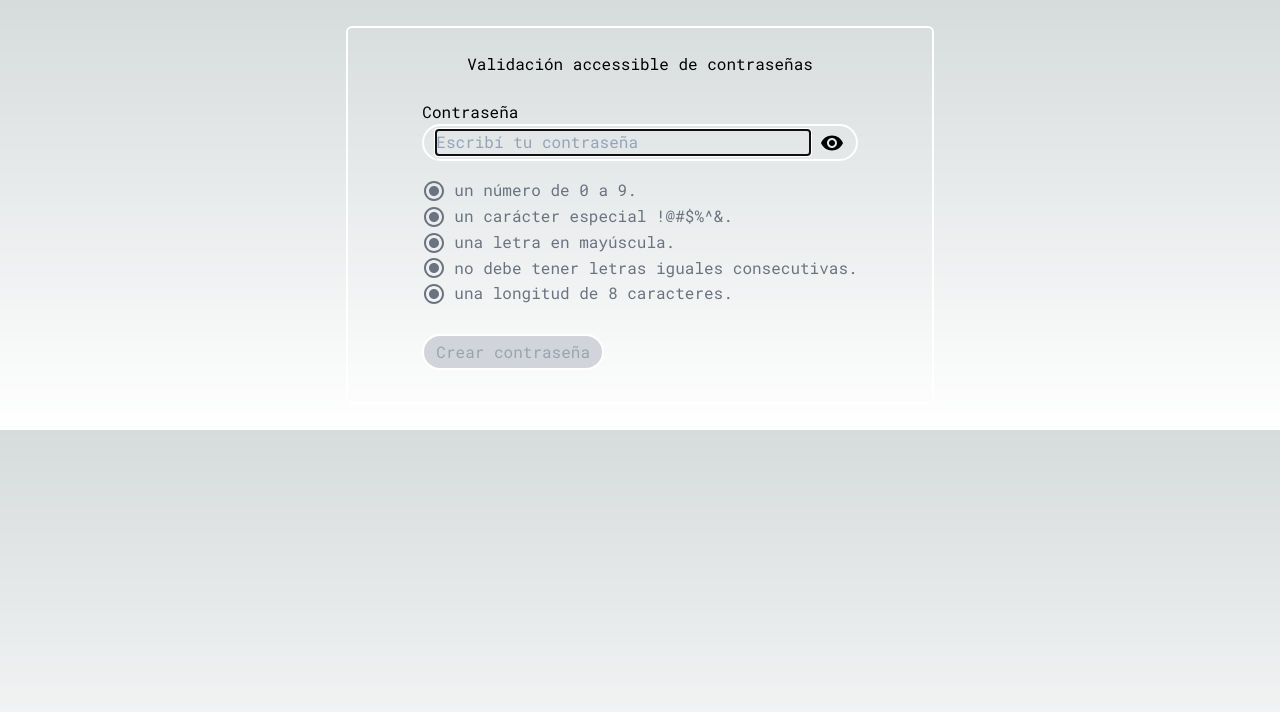
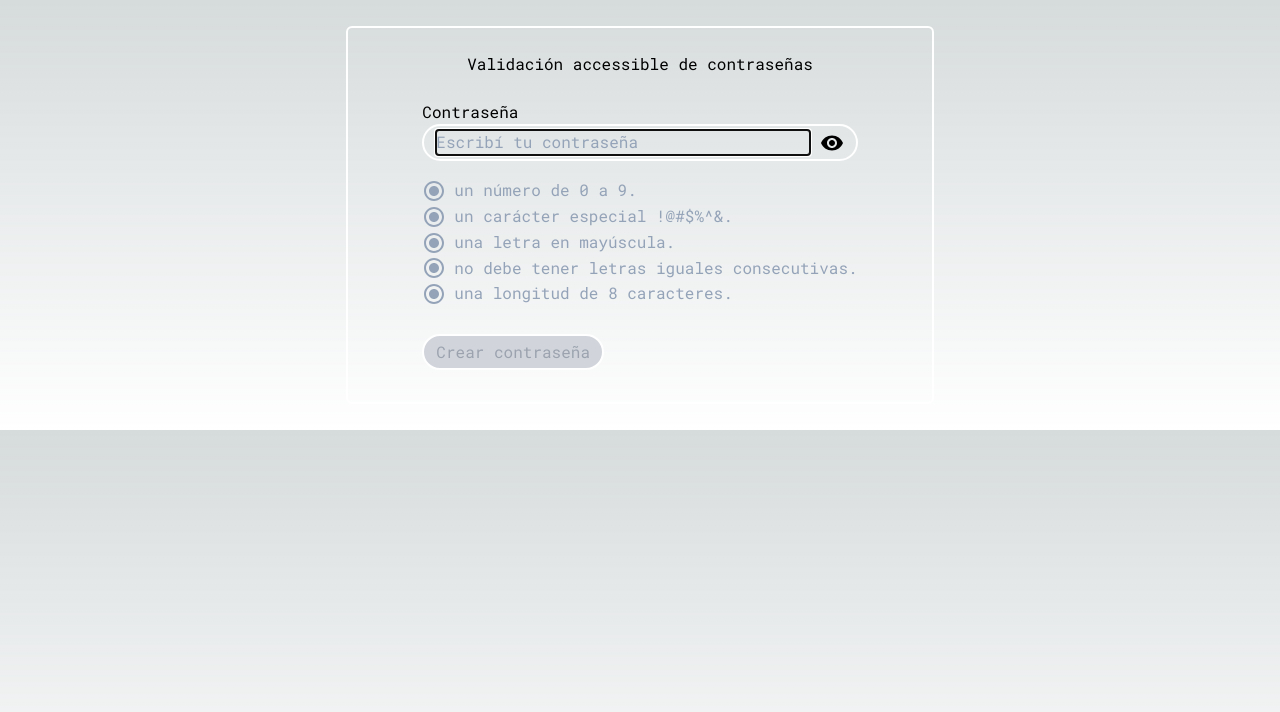
Before and after one commit to micaavigliano/password-a11y, a Next.js app: page / in a window 1280 px wide. Shown: the top 712 px of the page. Built offline with nearby package versions, Linux system fonts and the light colour scheme.

Commit message:
ui fixes and readme

```diff
--- a/components/PasswordRequirement.tsx
+++ b/components/PasswordRequirement.tsx
@@ -80,7 +80,7 @@ const PasswordRequirements: React.FC<RequirementsProps> = ({
             className="flex flex-row gap-2 items-center"
           >
             {isDirty === null ? (
-              <div className="text-gray-500">
+              <div className="text-slate-400">
                 <RadioButtonChecked />
               </div>
             ) : (
@@ -96,7 +96,7 @@ const PasswordRequirements: React.FC<RequirementsProps> = ({
               </div>
             )}
             {isDirty === null ? (
-              <p className="text-gray-500">{req.text}</p>
+              <p className="text-slate-400">{req.text}</p>
             ) : (
               <>
                 <p
@@ -129,15 +129,13 @@ const PasswordRequirements: React.FC<RequirementsProps> = ({
         className="absolute w-1 h-1 -m-1 overflow-hidden clip-hidden"
         id={idInput}
       >
-        <div>
         {total === 0 ? (
           <p>tu contrasenia esta lista!</p>
         ) : (
           <p>
-              {total} requirements out of {requirement.length}
+            {total} requisitos de {requirement.length}
           </p>
         )}
-        </div>
       </div>
     </div>
   );
```
Also changed, not shown: 1 other file (tests, documents, lock files or other folders). Lines whose indentation alone changed are shown as unchanged.
